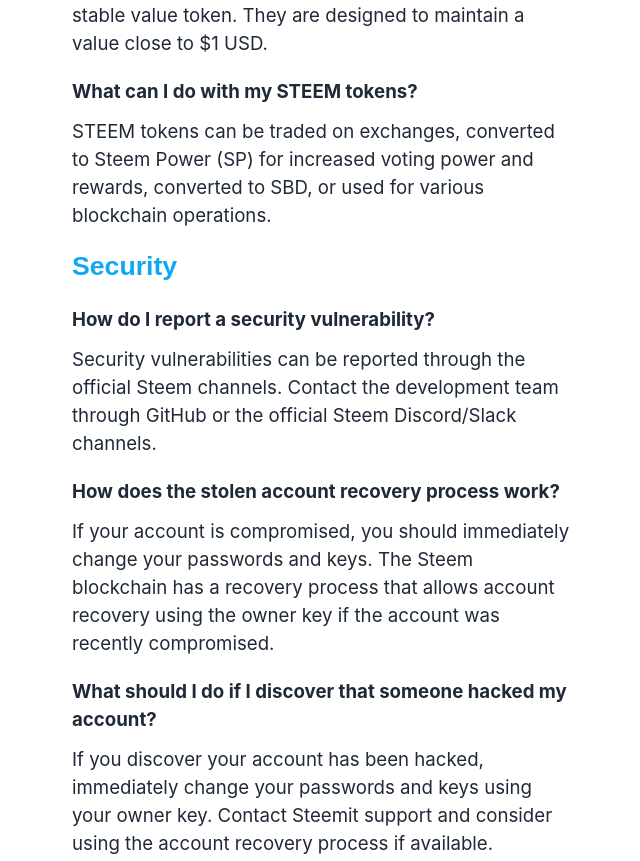
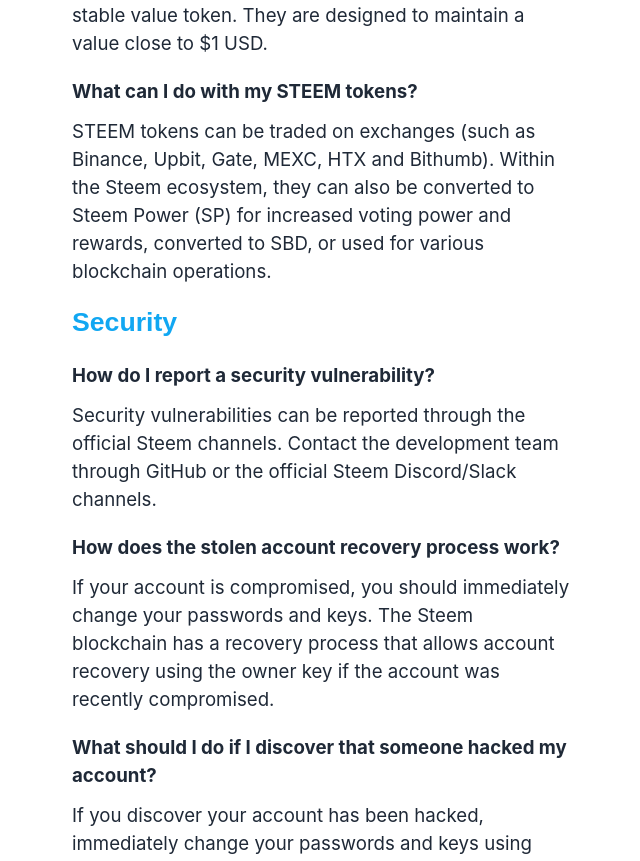
Before and after one commit to steemit/steem.com, a Next.js app: page /faq in a window 1280 px wide. Shown: the part 4762-5623 px from the top of the page, without its empty margins (584-1224 px from the left). Built offline with nearby package versions, Linux system fonts and the light colour scheme; a web font is replaced by a local one.

Commit message:
feat: add exchange names to FAQ STEEM token description (#4)
Add major exchanges (Binance, Upbit, Gate, MEXC, HTX, Bithumb) as
examples in the FAQ section to help users identify trading channels
for STEEM tokens.

```diff
--- a/src/app/faq/page.tsx
+++ b/src/app/faq/page.tsx
@@ -788,7 +788,9 @@
                       </p>
                       <div className="small-container">
                         <p>
-                          STEEM tokens can be traded on exchanges, converted to
+                          STEEM tokens can be traded on exchanges (such as
+                          Binance, Upbit, Gate, MEXC, HTX and Bithumb). Within
+                          the Steem ecosystem, they can also be converted to
                           Steem Power (SP) for increased voting power and
                           rewards, converted to SBD, or used for various
                           blockchain operations.
```
